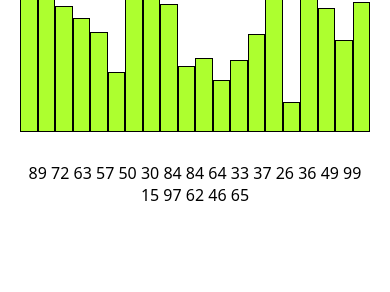
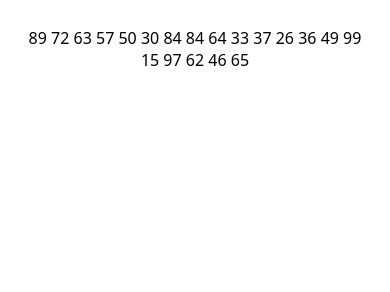
Before and after one commit to sebas-gith/Bubble_sort_visualizer, a plain HTML site: page index.html in a window 390 px wide. Shown: the part 484-776 px from the top of the page. Drawn offline with Linux system fonts and the light colour scheme.

Commit message:
Update style.css height border

```diff
--- a/style.css
+++ b/style.css
@@ -85,8 +85,9 @@ input {
 	margin: 0 5px 0 5px;
 }
 
-@media screen and (max-width: 360px){
+@media screen and (max-width: 500px){
 	body {
 		display: block;
+		width: 100%;
 	}
 }
```
